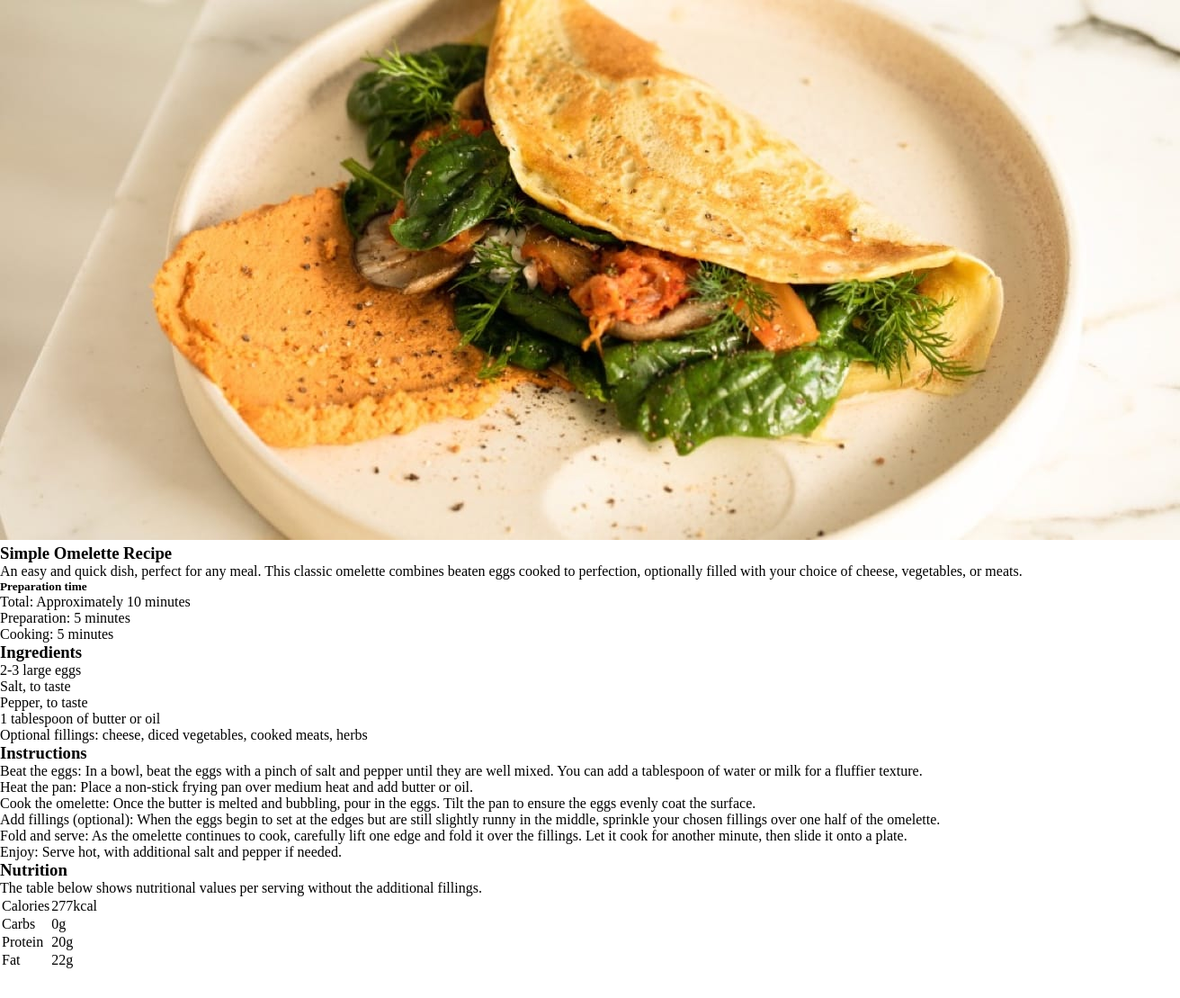
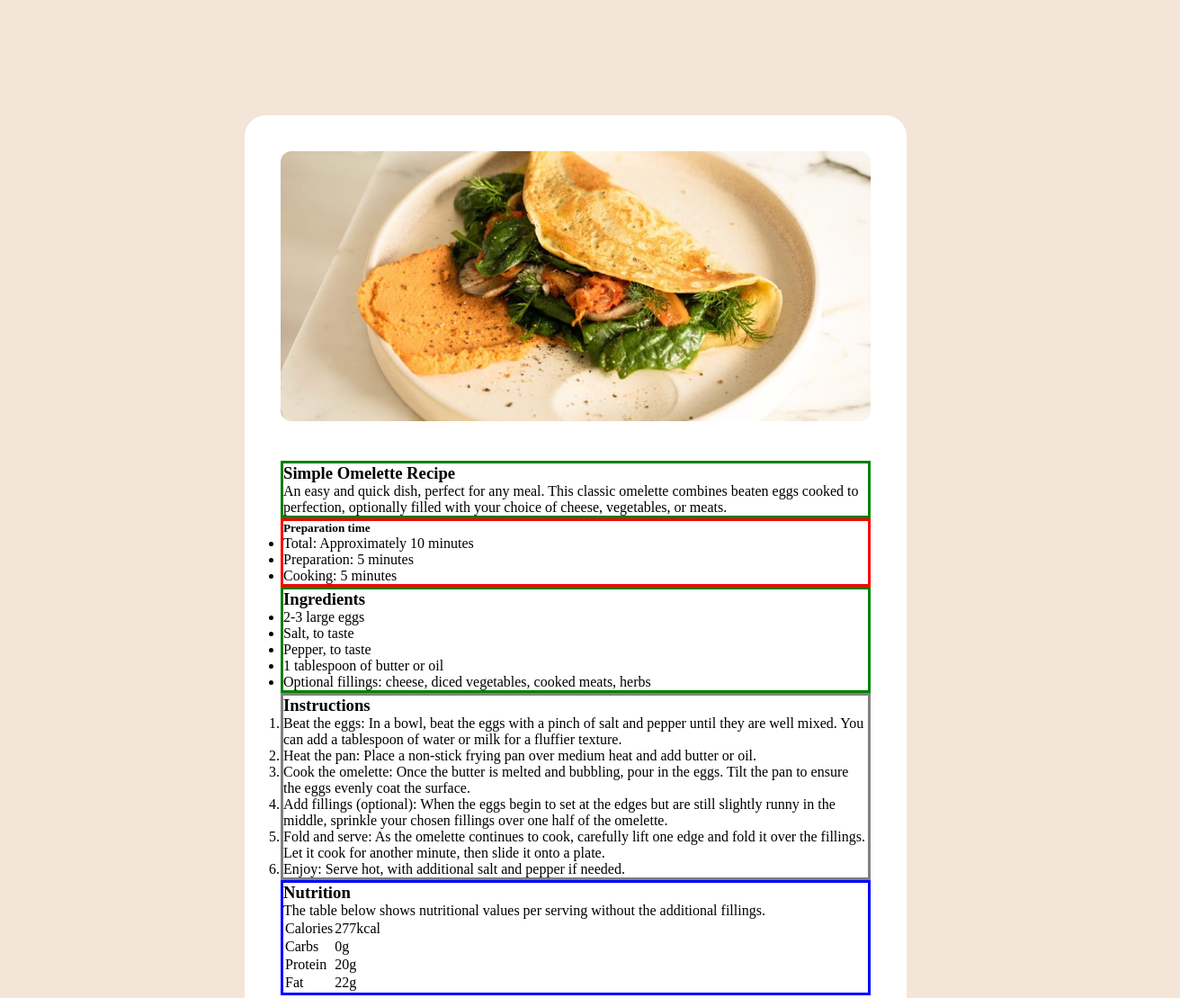
Before and after one commit to Shako-IT/recipe_page, a plain HTML site: page index.html in a window 1280 px wide. Shown: the top 1109 px of the page at 90% size, 1312 px wide, since content can reach past the window. Before the commit the page ends 1078 px from the top, so only its background shows below. Drawn offline with Linux system fonts and the light colour scheme.

Commit message:
CSS started, html modified

```diff
--- a/index.html
+++ b/index.html
@@ -14,10 +14,15 @@
   </head>
   <body>
     <section class="container">
-      <article>
-        <img src="assets/images/image-omelette.jpeg" alt="Omlette picture" />
+      <article class="recipe">
+        <img
+          class="omelette"
+          src="assets/images/image-omelette.jpeg"
+          alt="Omlette picture"
+        />
+
         <main>
-          <header>
+          <header class="intro">
             <h1>Simple Omelette Recipe</h1>
             <p>
               An easy and quick dish, perfect for any meal. This classic
@@ -25,7 +30,7 @@
               filled with your choice of cheese, vegetables, or meats.
             </p>
           </header>
-          <div>
+          <div class="time">
             <h5>Preparation time</h5>
             <ul>
               <li>Total: Approximately 10 minutes</li>
@@ -33,7 +38,7 @@
               <li>Cooking: 5 minutes</li>
             </ul>
           </div>
-          <div>
+          <div class="ingredients">
             <h3>Ingredients</h3>
             <ul>
               <li>2-3 large eggs</li>
@@ -45,7 +50,7 @@
               </li>
             </ul>
           </div>
-          <div>
+          <div class="instructions">
             <h3>Instructions</h3>
             <ol>
               <li>
@@ -77,13 +82,12 @@
               </li>
             </ol>
           </div>
-          <div>
+          <div class="nutrition">
             <h3>Nutrition</h3>
             <p>
               The table below shows nutritional values per serving without the
               additional fillings.
             </p>
-          </div>
             <table>
               <tr>
                 <td>Calories</td>
@@ -102,6 +106,7 @@
                 <td>22g</td>
               </tr>
             </table>
+          </div>
         </main>
       </article>
     </section>
--- a/style.css
+++ b/style.css
@@ -11,3 +11,49 @@
 .attribution a {
   color: hsl(228, 45%, 44%);
 }
+
+body {
+  background-color: hsl(30, 54%, 90%);
+}
+
+.container {
+  display: flex;
+  align-items: center;
+  justify-content: center;
+}
+
+.recipe {
+  width: 736px;
+  height: 1700px;
+  margin-top: 128px;
+  margin-bottom: 128px;
+  background-color: hsl(0, 0%, 100%);
+  border-radius: 24px;
+  padding: 40px;
+}
+
+.omelette {
+  max-width: 100%;
+  border-radius: 12px;
+  margin-bottom: 40px;
+}
+
+.intro {
+  border: 3px solid green;
+}
+
+.time {
+  border: 3px solid red;
+}
+
+.ingredients {
+  border: 3px solid green;
+}
+
+.instructions {
+  border: 3px solid grey;
+}
+
+.nutrition {
+  border: 3px solid blue;
+}
```
Lines whose indentation alone changed are shown as unchanged.
